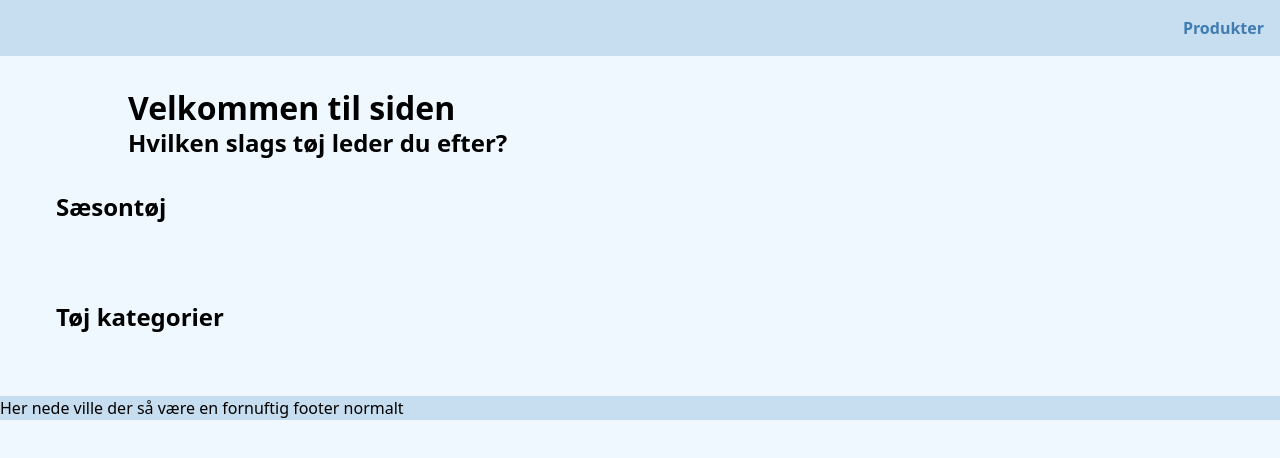
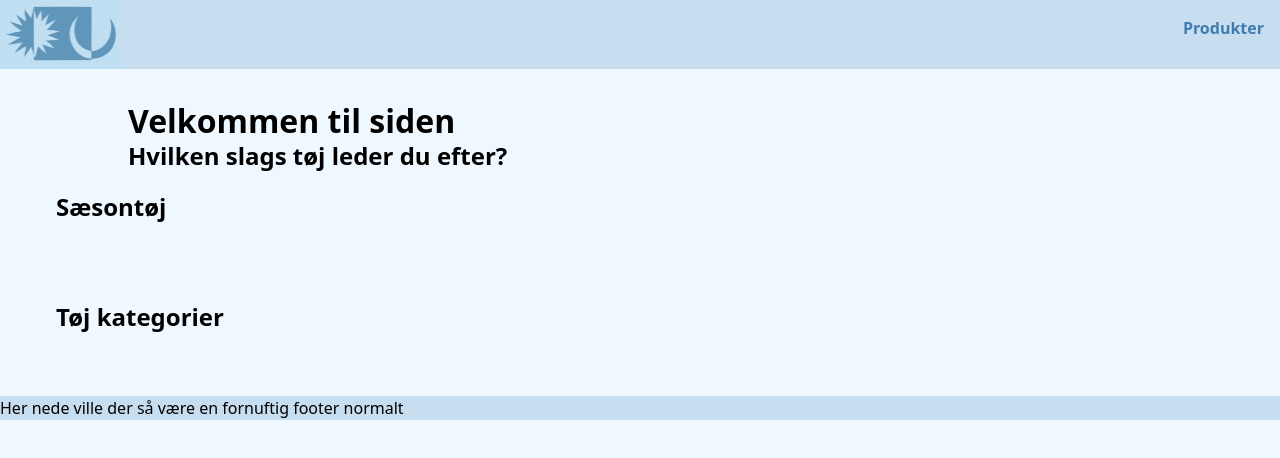
Before and after one commit to Jost1001/dynamisk-site, a plain HTML site: page index.html in a window 1280 px wide. Drawn offline with Linux system fonts and the light colour scheme; the site is published under a folder, as on GitHub Pages, so addresses that start at the root find nothing; no server answers.

Commit message:
Fix image path for logo in index.html, product.html, and productlist.html

```diff
--- a/index.html
+++ b/index.html
@@ -12,7 +12,7 @@
 <body>
     <header>
         <nav>
-            <div><a href="/index.html"><img class="logo" src="/img/selfdrawn-logo.jpg" alt=""></a></div>
+            <div><a href="/index.html"><img class="logo" src="img/selfdrawn-logo.jpg" alt=""></a></div>
             <div>
                 <p class="header-link"><a href="/productlist.html">Produkter</a></p>
             </div>
```
Also changed, not shown: product.html (+1 -1 lines), productlist.html (+1 -1 lines).
